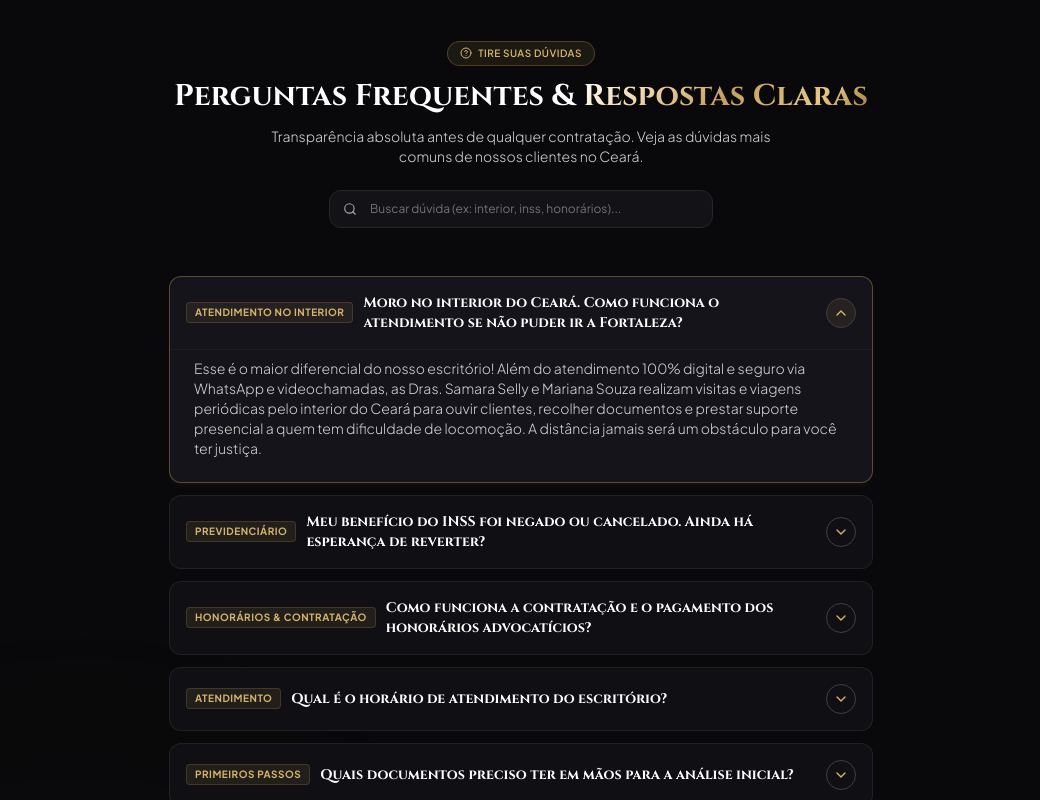
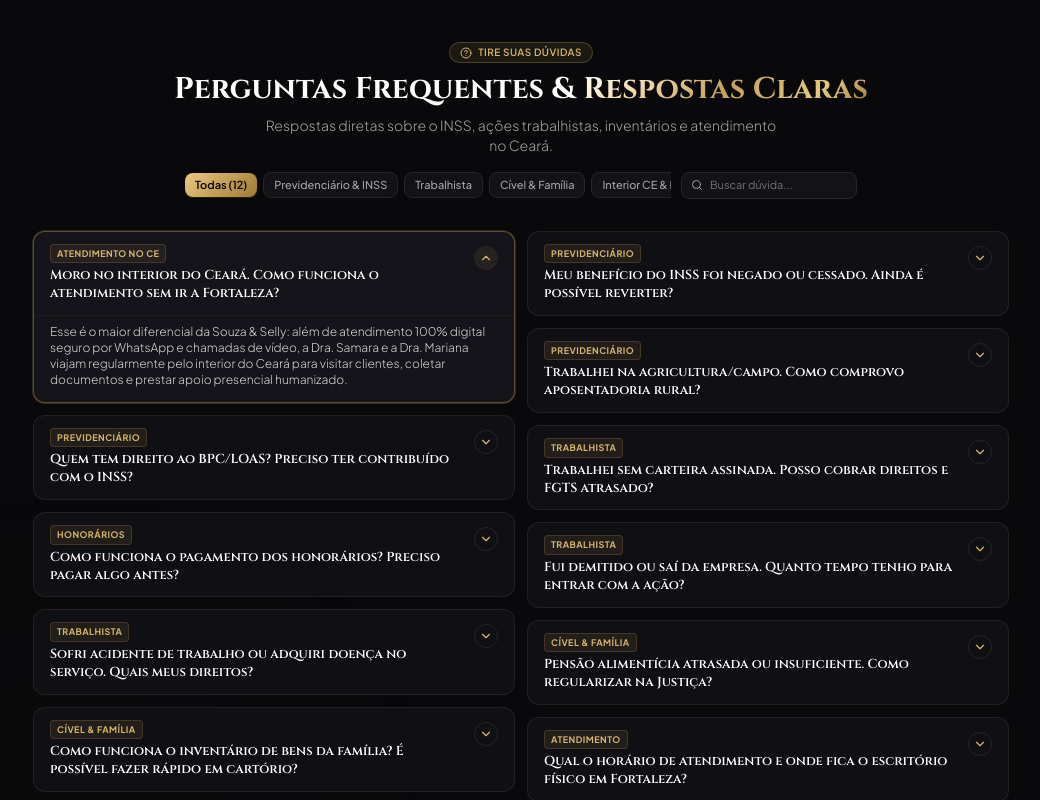
Before and after one commit to danieldiniz1999/souza-e-selly-v3, a React (Vite) app: page / in a window 1280 px wide. Shown: the part 7980-8780 px from the top of the page, without its empty margins (119-1159 px from the left). Built offline with nearby package versions, Linux system fonts and the light colour scheme.

Commit message:
feat: expand FAQ to 12 questions and compact layout into 2-column grid with category filters

```diff
--- a/src/components/FaqSection.tsx
+++ b/src/components/FaqSection.tsx
@@ -1,117 +1,170 @@
-import React, { useState } from 'react';
+import React, { useState, useMemo } from 'react';
 import { HelpCircle, ChevronDown, Search } from 'lucide-react';
 import { WhatsAppIcon } from './WhatsAppIcon';
 import { FAQS } from '@/data/faq';
 import { getWhatsAppUrl } from '@/lib/utils';
 
+type CategoryFilter = 'todos' | 'previdenciario' | 'trabalhista' | 'civel' | 'atendimento';
+
+interface CategoryOption {
+  key: CategoryFilter;
+  label: string;
+}
+
+const CATEGORIES: CategoryOption[] = [
+  { key: 'todos', label: 'Todas (12)' },
+  { key: 'previdenciario', label: 'Previdenciário & INSS' },
+  { key: 'trabalhista', label: 'Trabalhista' },
+  { key: 'civel', label: 'Cível & Família' },
+  { key: 'atendimento', label: 'Interior CE & Honorários' },
+];
+
 export const FaqSection: React.FC = () => {
+  const [activeCategory, setActiveCategory] = useState<CategoryFilter>('todos');
+  const [searchTerm, setSearchTerm] = useState('');
   const [openId, setOpenId] = useState<string | null>(FAQS[0].id);
-  const [searchTerm, setSearchTerm] = useState('');
 
-  const toggleAccordion = (id: string) => {
-    setOpenId(openId === id ? null : id);
-  };
+  const filteredFaqs = useMemo(() => {
+    return FAQS.filter((item) => {
+      const matchesCategory = activeCategory === 'todos' || item.categoryKey === activeCategory;
+      const term = searchTerm.toLowerCase().trim();
+      if (!term) return matchesCategory;
+      const matchesSearch =
+        item.question.toLowerCase().includes(term) ||
+        item.answer.toLowerCase().includes(term) ||
+        item.category.toLowerCase().includes(term);
+      return matchesCategory && matchesSearch;
+    });
+  }, [activeCategory, searchTerm]);
 
-  const filteredFaqs = FAQS.filter(
-    (item) =>
-      item.question.toLowerCase().includes(searchTerm.toLowerCase()) ||
-      item.answer.toLowerCase().includes(searchTerm.toLowerCase()) ||
-      item.category.toLowerCase().includes(searchTerm.toLowerCase())
-  );
+  // Split into 2 columns for a compact masonry layout without vertical whitespace
+  const col1 = useMemo(() => filteredFaqs.filter((_, idx) => idx % 2 === 0), [filteredFaqs]);
+  const col2 = useMemo(() => filteredFaqs.filter((_, idx) => idx % 2 === 1), [filteredFaqs]);
 
-  return (
-    <section id="faq" className="py-16 bg-[#09090B] relative overflow-hidden">
-      {/* Background accents */}
-      <div className="absolute bottom-10 left-10 w-80 h-80 bg-gold-500/5 rounded-full blur-[140px] pointer-events-none" />
-
-      <div className="max-w-3xl mx-auto px-4 lg:px-8 relative z-10">
-
-        {/* Header */}
-        <div className="text-center mb-12">
-          <div className="inline-flex items-center gap-1.5 px-3 py-1 rounded-full bg-gold-500/10 border border-gold-500/30 text-gold-400 text-[10px] font-semibold uppercase tracking-wider mb-3">
-            <HelpCircle className="w-3 h-3" />
-            <span>Tire Suas Dúvidas</span>
-          </div>
-
-          <h2 className="font-serif text-2xl sm:text-3xl font-bold text-white leading-tight mb-3">
-            Perguntas Frequentes & <span className="text-gold-metallic">Respostas Claras</span>
-          </h2>
-
-          <p className="text-neutral-300 text-xs sm:text-sm font-light leading-relaxed mb-6 max-w-lg mx-auto">
-            Transparência absoluta antes de qualquer contratação. Veja as dúvidas mais comuns de nossos clientes no Ceará.
-          </p>
-
-          {/* Quick Search Bar */}
-          <div className="relative max-w-sm mx-auto">
-            <Search className="w-3.5 h-3.5 text-neutral-400 absolute left-3.5 top-1/2 -translate-y-1/2" />
-            <input
-              type="text"
-              placeholder="Buscar dúvida (ex: interior, inss, honorários)..."
-              value={searchTerm}
-              onChange={(e) => setSearchTerm(e.target.value)}
-              className="w-full bg-[#121217] border border-neutral-800 rounded-xl pl-10 pr-3 py-2.5 text-xs text-white placeholder-neutral-500 focus:outline-none focus:border-gold-500 transition-colors"
-            />
-          </div>
-        </div>
-
-        {/* Accordion List */}
-        <div className="space-y-3 mb-10">
-          {filteredFaqs.length > 0 ? (
-            filteredFaqs.map((faq) => {
+  const renderFaqCard = (faq: typeof FAQS[0]) => {
     const isOpen = openId === faq.id;
     return (
       <div
         key={faq.id}
-                  className={`rounded-xl border transition-all duration-300 overflow-hidden ${
+        className={`rounded-xl border transition-all duration-200 overflow-hidden ${
           isOpen
-                      ? 'bg-[#14141A] border-gold-500/40 shadow-md shadow-gold-500/5'
-                      : 'bg-[#101014] border-neutral-800/80 hover:border-neutral-700'
+            ? 'bg-[#14141A] border-gold-500/40 shadow-sm shadow-gold-500/5 ring-1 ring-gold-500/20'
+            : 'bg-[#101014] border-neutral-800/80 hover:border-neutral-700/80'
         }`}
       >
         <button
-                    onClick={() => toggleAccordion(faq.id)}
-                    className="w-full p-4 sm:p-4.5 text-left flex items-center justify-between gap-3.5 transition-colors"
+          onClick={() => setOpenId(isOpen ? null : faq.id)}
+          className="w-full py-2.5 sm:py-3 px-3.5 sm:px-4 text-left flex items-start justify-between gap-2.5 transition-colors group"
         >
-                    <div className="flex items-center gap-2.5">
-                      <span className="text-[10px] font-bold uppercase tracking-wider px-2 py-0.5 rounded bg-gold-500/10 text-gold-400 border border-gold-500/20 shrink-0 hidden sm:inline-block">
+          <div className="flex flex-col gap-1 pr-1">
+            <div className="flex items-center gap-1.5">
+              <span className="text-[9px] font-bold uppercase tracking-wider px-1.5 py-0.5 rounded bg-gold-500/10 text-gold-400 border border-gold-500/20 shrink-0">
                 {faq.category}
               </span>
-                      <span className="font-serif text-xs sm:text-sm font-bold text-white leading-snug">
+            </div>
+            <span className="font-serif text-xs sm:text-[13px] font-semibold text-white leading-snug group-hover:text-gold-200 transition-colors">
               {faq.question}
             </span>
           </div>
 
           <div
-                      className={`p-1.5 rounded-full border border-neutral-700 text-gold-400 shrink-0 transition-transform duration-300 ${
-                        isOpen ? 'rotate-180 bg-gold-500/10 border-gold-500/40' : ''
+            className={`p-1 rounded-full border border-neutral-800 text-gold-400 shrink-0 mt-0.5 transition-transform duration-200 ${
+              isOpen ? 'rotate-180 bg-gold-500/10 border-gold-500/40' : 'group-hover:border-neutral-700'
             }`}
           >
-                      <ChevronDown className="w-4 h-4" />
+            <ChevronDown className="w-3.5 h-3.5" />
           </div>
         </button>
 
         {isOpen && (
-                    <div className="px-5 sm:px-6 pb-6 pt-2 text-xs sm:text-sm text-neutral-300 font-light leading-relaxed border-t border-neutral-800/60 animate-fade-in-up">
+          <div className="px-3.5 sm:px-4 pb-3.5 pt-2 text-[11px] sm:text-xs text-neutral-300 font-light leading-relaxed border-t border-neutral-800/60 animate-fade-in-up">
             {faq.answer}
           </div>
         )}
       </div>
     );
-            })
+  };
+
+  return (
+    <section id="faq" className="py-12 sm:py-16 bg-[#09090B] relative overflow-hidden">
+      {/* Background accents */}
+      <div className="absolute bottom-10 left-10 w-72 h-72 bg-gold-500/5 rounded-full blur-[140px] pointer-events-none" />
+
+      <div className="max-w-5xl mx-auto px-4 sm:px-6 relative z-10">
+
+        {/* Header Compact */}
+        <div className="text-center mb-6 sm:mb-8">
+          <div className="inline-flex items-center gap-1.5 px-2.5 py-0.5 rounded-full bg-gold-500/10 border border-gold-500/30 text-gold-400 text-[10px] font-semibold uppercase tracking-wider mb-2">
+            <HelpCircle className="w-3 h-3" />
+            <span>Tire Suas Dúvidas</span>
+          </div>
+
+          <h2 className="font-serif text-xl sm:text-2xl lg:text-3xl font-bold text-white leading-tight mb-2">
+            Perguntas Frequentes & <span className="text-gold-metallic">Respostas Claras</span>
+          </h2>
+
+          <p className="text-neutral-400 text-xs sm:text-sm font-light leading-relaxed max-w-lg mx-auto mb-4">
+            Respostas diretas sobre o INSS, ações trabalhistas, inventários e atendimento no Ceará.
+          </p>
+
+          {/* Category Tabs & Quick Search */}
+          <div className="flex flex-col sm:flex-row items-center justify-center gap-2.5 max-w-2xl mx-auto">
+            <div className="flex items-center gap-1 sm:gap-1.5 overflow-x-auto max-w-full pb-1 sm:pb-0 scrollbar-none">
+              {CATEGORIES.map((cat) => {
+                const isActive = activeCategory === cat.key;
+                return (
+                  <button
+                    key={cat.key}
+                    onClick={() => setActiveCategory(cat.key)}
+                    className={`px-2.5 py-1 rounded-lg text-[11px] font-medium whitespace-nowrap transition-all ${
+                      isActive
+                        ? 'bg-gold-metallic text-black font-semibold shadow-sm shadow-gold-500/20'
+                        : 'bg-[#121217] text-neutral-400 hover:text-white border border-neutral-800 hover:border-neutral-700'
+                    }`}
+                  >
+                    {cat.label}
+                  </button>
+                );
+              })}
+            </div>
+
+            {/* Quick Search Input */}
+            <div className="relative w-full sm:w-44 shrink-0">
+              <Search className="w-3 h-3 text-neutral-400 absolute left-2.5 top-1/2 -translate-y-1/2" />
+              <input
+                type="text"
+                placeholder="Buscar dúvida..."
+                value={searchTerm}
+                onChange={(e) => setSearchTerm(e.target.value)}
+                className="w-full bg-[#121217] border border-neutral-800 rounded-lg pl-7 pr-2.5 py-1 text-[11px] text-white placeholder-neutral-500 focus:outline-none focus:border-gold-500 transition-colors"
+              />
+            </div>
+          </div>
+        </div>
+
+        {/* 2-Column Accordion Layout (Compacts vertical height by ~60%) */}
+        {filteredFaqs.length > 0 ? (
+          <div className="grid md:grid-cols-2 gap-2.5 sm:gap-3 items-start mb-6 sm:mb-8">
+            <div className="flex flex-col gap-2.5 sm:gap-3">
+              {col1.map(renderFaqCard)}
+            </div>
+            <div className="flex flex-col gap-2.5 sm:gap-3">
+              {col2.map(renderFaqCard)}
+            </div>
+          </div>
         ) : (
-            <div className="text-center py-10 text-neutral-500 text-sm">
+          <div className="text-center py-8 text-neutral-500 text-xs bg-[#101014] rounded-xl border border-neutral-800 mb-6">
             Nenhuma pergunta encontrada com o termo "{searchTerm}".
           </div>
         )}
-        </div>
 
-        {/* Still Have Questions Box */}
-        <div className="p-6 sm:p-8 rounded-2xl bg-[#131317] border border-gold-500/20 flex flex-col sm:flex-row items-center justify-between gap-6 text-center sm:text-left">
+        {/* Still Have Questions Box Compact */}
+        <div className="p-3.5 sm:p-4.5 rounded-xl bg-[#121216] border border-gold-500/20 flex flex-col sm:flex-row items-center justify-between gap-3 text-center sm:text-left">
           <div>
-            <h4 className="font-serif text-lg font-bold text-white mb-1">
+            <h4 className="font-serif text-xs sm:text-sm font-bold text-white mb-0.5">
               Ainda ficou com alguma dúvida sobre o seu caso?
             </h4>
-            <p className="text-xs text-neutral-400">
+            <p className="text-[11px] text-neutral-400 font-light">
               Nossa equipe responde diretamente no WhatsApp, de forma gratuita e sem compromisso.
             </p>
           </div>
@@ -120,10 +173,10 @@ export const FaqSection: React.FC = () => {
             href={getWhatsAppUrl("Olá! Estava lendo o FAQ no site e tenho uma dúvida específica sobre meu processo.")}
             target="_blank"
             rel="noopener noreferrer"
-            className="inline-flex items-center gap-2 px-6 py-3 rounded-xl text-xs font-bold uppercase tracking-wider text-black bg-gold-metallic hover:opacity-95 shadow-md shadow-gold-500/20 transition-all shrink-0"
+            className="inline-flex items-center gap-1.5 px-4 py-2 rounded-lg text-[11px] font-bold uppercase tracking-wider text-black bg-gold-metallic hover:opacity-95 shadow-sm shadow-gold-500/20 transition-all shrink-0"
           >
-            <WhatsAppIcon className="w-4 h-4 fill-black/80" />
-            <span>Falar com as Doutoras</span>
+            <WhatsAppIcon className="w-3.5 h-3.5 fill-black/85" />
+            <span>Falar no WhatsApp</span>
           </a>
         </div>
 
--- a/src/data/faq.ts
+++ b/src/data/faq.ts
@@ -1,6 +1,7 @@
 export interface FaqItem {
   id: string;
   category: string;
+  categoryKey: 'todos' | 'previdenciario' | 'trabalhista' | 'civel' | 'atendimento';
   question: string;
   answer: string;
 }
@@ -8,44 +9,86 @@ export interface FaqItem {
 export const FAQS: FaqItem[] = [
   {
     id: "faq-interior",
-    category: "Atendimento no Interior",
-    question: "Moro no interior do Ceará. Como funciona o atendimento se não puder ir a Fortaleza?",
-    answer: "Esse é o maior diferencial do nosso escritório! Além do atendimento 100% digital e seguro via WhatsApp e videochamadas, as Dras. Samara Selly e Mariana Souza realizam visitas e viagens periódicas pelo interior do Ceará para ouvir clientes, recolher documentos e prestar suporte presencial a quem tem dificuldade de locomoção. A distância jamais será um obstáculo para você ter justiça."
+    category: "Atendimento no CE",
+    categoryKey: "atendimento",
+    question: "Moro no interior do Ceará. Como funciona o atendimento sem ir a Fortaleza?",
+    answer: "Esse é o maior diferencial da Souza & Selly: além de atendimento 100% digital seguro por WhatsApp e chamadas de vídeo, a Dra. Samara e a Dra. Mariana viajam regularmente pelo interior do Ceará para visitar clientes, coletar documentos e prestar apoio presencial humanizado."
   },
   {
     id: "faq-inss-negado",
     category: "Previdenciário",
-    question: "Meu benefício do INSS foi negado ou cancelado. Ainda há esperança de reverter?",
-    answer: "Sim, absolutamente! A grande maioria das negativas do INSS acontece por falha na análise burocrática do próprio órgão ou documentação incompleta. Na Justiça Federal, o juiz avalia seu direito com peritos imparciais e provas mais amplas. Quando revertemos a decisão, você recebe todos os meses atrasados desde a data em que fez o pedido original no INSS."
+    categoryKey: "previdenciario",
+    question: "Meu benefício do INSS foi negado ou cessado. Ainda é possível reverter?",
+    answer: "Sim! A imensa maioria dos indeferimentos do INSS ocorre por falhas formais do sistema ou perícias apressadas. Na Justiça Federal, seu direito é avaliado com laudos imparciais. Ao reverter, você recebe todos os atrasados retroativos desde a data do primeiro pedido."
+  },
+  {
+    id: "faq-bpc-loas",
+    category: "Previdenciário",
+    categoryKey: "previdenciario",
+    question: "Quem tem direito ao BPC/LOAS? Preciso ter contribuído com o INSS?",
+    answer: "Não precisa ter contribuído! O BPC/LOAS é um benefício de 1 salário mínimo mensal garantido a idosos a partir de 65 anos ou pessoas de qualquer idade com deficiência (incluindo autismo/TEA e doenças incapacitantes) em situação de vulnerabilidade familiar."
+  },
+  {
+    id: "faq-rural",
+    category: "Previdenciário",
+    categoryKey: "previdenciario",
+    question: "Trabalhei na agricultura/campo. Como comprovo aposentadoria rural?",
+    answer: "Ajudamos você a reunir certidões civis com profissão de lavrador, declarações de sindicatos, notas de produtor, contratos de comodato ou parceria e prova testemunhal sólida, garantindo a aposentadoria por idade rural sem burocracia."
   },
   {
     id: "faq-honorarios",
-    category: "Honorários & Contratação",
-    question: "Como funciona a contratação e o pagamento dos honorários advocatícios?",
-    answer: "Trabalhamos com total clareza e transparência, em estrita observância ao Código de Ética e à Tabela de Honorários da OAB/CE. Na grande maioria das ações previdenciárias e trabalhistas, adotamos o modelo de êxito: você só paga honorários contratuais quando o seu benefício ou indenização for efetivamente liberado e pago."
+    category: "Honorários",
+    categoryKey: "atendimento",
+    question: "Como funciona o pagamento dos honorários? Preciso pagar algo antes?",
+    answer: "Atuamos com ética estrita da OAB/CE. Na grande maioria dos casos previdenciários e trabalhistas, adotamos o contrato no êxito: você só paga os honorários ao final, quando o seu benefício ou a sua indenização for deferida e liberada para recebimento."
   },
   {
-    id: "faq-horario",
-    category: "Atendimento",
-    question: "Qual é o horário de atendimento do escritório?",
-    answer: "Nosso atendimento oficial ocorre de segunda a sexta-feira, das 09:00 às 17:00. Caso nos envie uma mensagem fora desse horário pelo WhatsApp, sua demanda é registrada de forma prioritária e entra na fila de retorno imediato assim que a equipe inicia o expediente às 09:00."
+    id: "faq-sem-carteira",
+    category: "Trabalhista",
+    categoryKey: "trabalhista",
+    question: "Trabalhei sem carteira assinada. Posso cobrar direitos e FGTS atrasado?",
+    answer: "Sim! Trabalhar sem carteira é uma fraude aos direitos do trabalhador. Na Justiça do Trabalho comprovamos o vínculo através de mensagens, testemunhas e comprovantes de pagamento para obrigar a empresa a assinar a carteira e pagar todo o FGTS + 40%, férias e 13º."
+  },
+  {
+    id: "faq-acidente-trabalho",
+    category: "Trabalhista",
+    categoryKey: "trabalhista",
+    question: "Sofri acidente de trabalho ou adquiri doença no serviço. Quais meus direitos?",
+    answer: "Você tem direito à estabilidade provisória de 12 meses após a alta médica, indenização por danos morais e materiais da empresa, reembolso de despesas de tratamento e, em casos de redução permanente da capacidade, pensão mensal vitalícia."
+  },
+  {
+    id: "faq-prazo-trabalhista",
+    category: "Trabalhista",
+    categoryKey: "trabalhista",
+    question: "Fui demitido ou saí da empresa. Quanto tempo tenho para entrar com a ação?",
+    answer: "O prazo máximo da lei é de 2 anos a contar da data de saída da empresa, podendo cobrar os últimos 5 anos de direitos trabalhistas. No entanto, quanto antes ingressar, mais fácil reunir testemunhas e documentos comprovatórios."
+  },
+  {
+    id: "faq-inventario",
+    category: "Cível & Família",
+    categoryKey: "civel",
+    question: "Como funciona o inventário de bens da família? É possível fazer rápido em cartório?",
+    answer: "Se todos os herdeiros forem maiores, capazes e estiverem em acordo sobre a partilha, o inventário pode ser feito diretamente em cartório de notas (extrajudicial) em questão de semanas, reduzindo custos e liberando os bens da família com agilidade."
+  },
+  {
+    id: "faq-pensao-alimentos",
+    category: "Cível & Família",
+    categoryKey: "civel",
+    question: "Pensão alimentícia atrasada ou insuficiente. Como regularizar na Justiça?",
+    answer: "Ingressamos com ação de fixação ou revisão de pensão, ou execução de alimentos com pedido de bloqueio ou prisão civil do devedor em caso de inadimplência, garantindo prioritariamente o sustento, dignidade e educação dos filhos."
   },
   {
     id: "faq-documentos",
     category: "Primeiros Passos",
-    question: "Quais documentos preciso ter em mãos para a análise inicial?",
-    answer: "Para a primeira análise, você não precisa se preocupar com complexidade. Apenas: RG/CPF, comprovante de residência atualizado, carteira de trabalho (se tiver) e a carta de indeferimento do INSS ou o termo de rescisão da empresa. Caso falte algum documento, nós orientamos exatamente como obtê-lo."
+    categoryKey: "atendimento",
+    question: "Quais documentos preciso enviar para a primeira avaliação jurídica?",
+    answer: "Para a triagem inicial, você só precisa de fotos do RG/CPF, comprovante de residência atual e os documentos básicos do caso (carteira de trabalho, laudos médicos ou carta de negativa do INSS). O que faltar, nós orientamos como emitir."
   },
   {
-    id: "faq-prazo-trabalhista",
-    category: "Trabalhista",
-    question: "Fui demitido ou sofri acidente de trabalho. Quanto tempo tenho para agir?",
-    answer: "Pela legislação brasileira, você possui um prazo decadencial de até 2 anos a contar da data de demissão para ingressar com a reclamatória trabalhista. Contudo, quanto mais cedo você agir, mais fácil será reunir testemunhas e preservar registros essenciais para o ganho de causa."
-  },
-  {
-    id: "faq-visita-fortaleza",
-    category: "Localização",
-    question: "Posso ser atendido presencialmente no escritório em Fortaleza?",
-    answer: "Com certeza! Nossa sede fica na Av. Jovita Feitosa, nº 3072, Bairro Parquelândia, Fortaleza - Ceará. Contamos com recepção acolhedora, estacionamento e sala reservada para reuniões particulares. Basta agendar um horário com nossa equipe."
+    id: "faq-horario-local",
+    category: "Atendimento",
+    categoryKey: "atendimento",
+    question: "Qual o horário de atendimento e onde fica o escritório físico em Fortaleza?",
+    answer: "Atendemos de segunda a sexta, das 09:00 às 17:00, com suporte contínuo no WhatsApp. Nossa sede fica na Av. Jovita Feitosa, nº 3072, Bairro Parquelândia, Fortaleza/CE (CEP 60455-410), com estrutura acolhedora para atendimento presencial agendado."
   }
 ];
```
Lines whose indentation alone changed are shown as unchanged.
